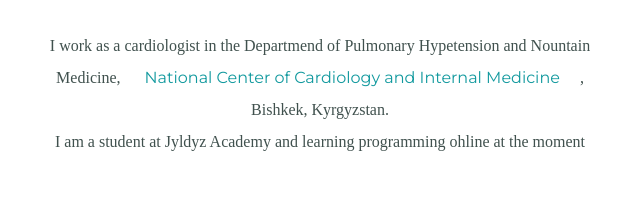
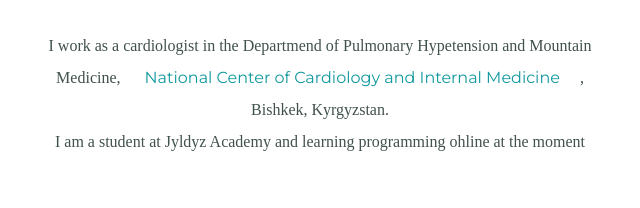
Before and after one commit to KubatbekM/CV-2, a plain HTML site: page index.html in a window 1280 px wide. Shown: the part 678-886 px from the top of the page, 320-960 px from the left. Drawn offline with Linux system fonts and the light colour scheme.

Commit message:
changed a text

```diff
--- a/index.html
+++ b/index.html
@@ -41,7 +41,7 @@
         <h2>Hello</h2>
         <p class="work-des">
           I work as a cardiologist in the Departmend of Pulmonary Hypetension
-          and Nountain Medicine,
+          and Mountain Medicine,
           <a href="http://nccim.kg/" target="_blank"
             >National Center of Cardiology and Internal Medicine</a
           >, Bishkek, Kyrgyzstan. <br />
```
